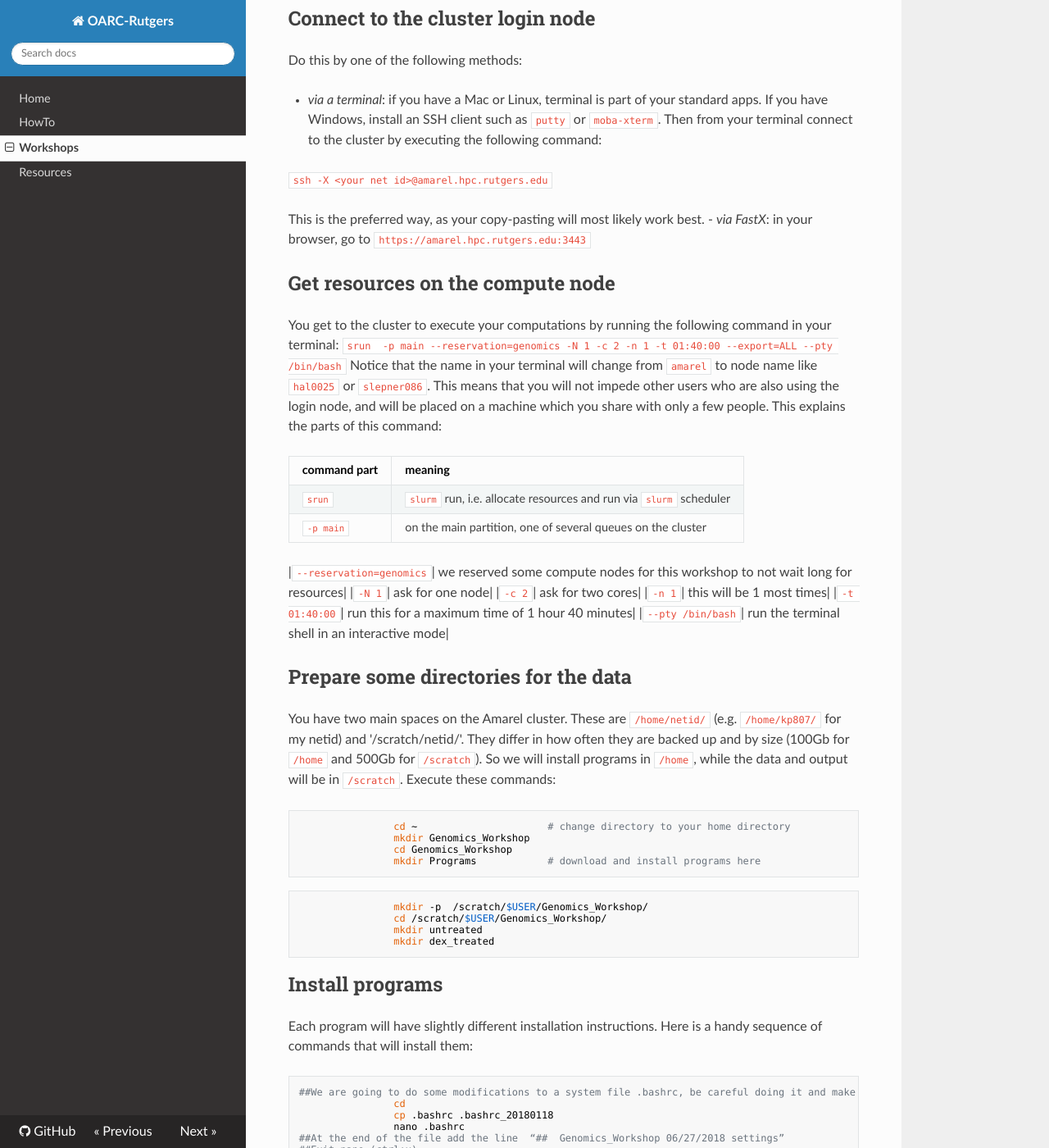
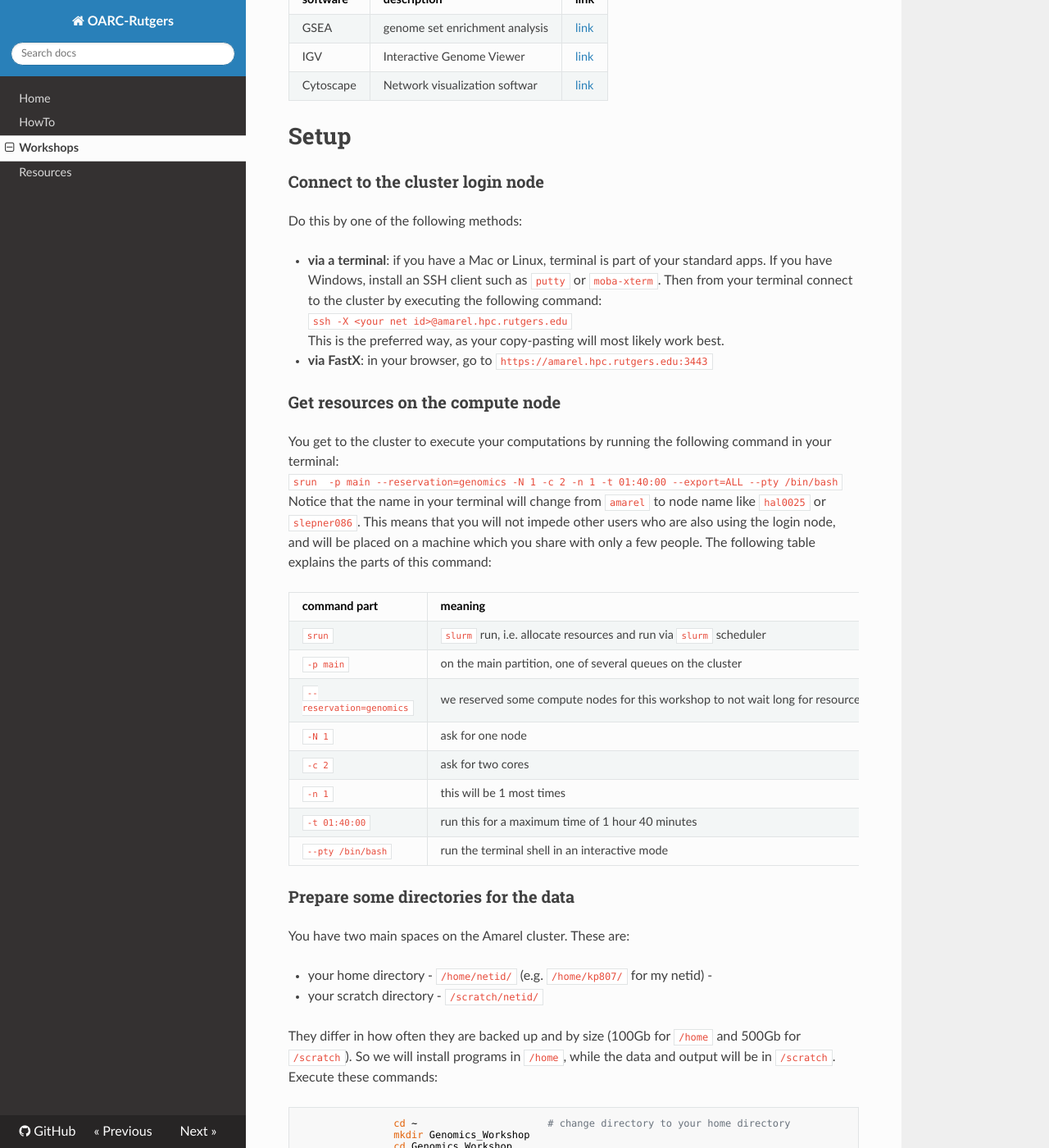
Before and after one commit to EzryStIago/training, an MkDocs documentation site: the page built from docs/workshop.md, in a window 1280 px wide and 1400 px high, scrolled down 978 px. Shown: the whole window at 82% size. Built offline with MkDocs 1.6.1, drawn with Linux system fonts in a browser that asks for light colours; nearby versions of some CDN libraries; old or Windows-style settings are respelled for this version of MkDocs; some of the changed text lies outside the part shown.

Commit message:
"commit"

````diff
--- a/docs/workshop.md
+++ b/docs/workshop.md
@@ -1,3 +1,7 @@
+# Overview
+
+These are the instructions on how to
+
 
 # Genomic Software
 
@@ -22,35 +26,34 @@
 |tophat2| alignment software|`module load mvapich2/2.1  boost/1.59.0  tophat2/2.1.0`|
 |R|language for statistical analysis|`module load intel/17.0.4 R-Project/3.4.1`|
 
-This is a list of other software you might find useful
-               | GSEA     | genome set enrichment analysis| [link] (http://software.broadinstitute.org/gsea/index.jsp) |
-               | IGV      | Interactive Genome Viewer      | [link] (http://software.broadinstitute.org/software/igv/)|
-               | Cytoscape| Network visualization softwar   | [link] (http://www.cytoscape.org/)|
+This is a list of other software you might find useful:
+
+|software|description|link|
+|------|-----------------------------|-----------------------|
+| GSEA     | genome set enrichment analysis| [link](http://software.broadinstitute.org/gsea/index.jsp) |
+| IGV      | Interactive Genome Viewer      | [link](http://software.broadinstitute.org/software/igv/)|
+| Cytoscape| Network visualization softwar   | [link](http://www.cytoscape.org/)|
 
 # Setup
 
-## Connect to the cluster login node
+### Connect to the cluster login node
 Do this by one of the following methods:
 
-  - *via a terminal*: if you have a Mac or Linux, terminal is part of your standard apps. If you have Windows, install an SSH client such as `putty` or `moba-xterm`. Then from your terminal connect to the cluster by executing the following command:
+  - **via a terminal**: if you have a Mac or Linux, terminal is part of your standard apps. If you have Windows, install an SSH client such as `putty` or `moba-xterm`. Then from your terminal connect to the cluster by executing the following command:
+``` ssh -X <your net id>@amarel.hpc.rutgers.edu```
+   This is the preferred way, as your copy-pasting will most likely work best.
+  - **via FastX**: in your browser, go to `https://amarel.hpc.rutgers.edu:3443`
 
-``` ssh -X <your net id>@amarel.hpc.rutgers.edu```
-
-   This is the preferred way, as your copy-pasting will most likely work best.
-  - *via FastX*: in your browser, go to `https://amarel.hpc.rutgers.edu:3443`
-
-## Get resources on the compute node
+### Get resources on the compute node
 
 You get to the cluster to execute your computations by running the following command in your terminal:
 ```srun  -p main --reservation=genomics -N 1 -c 2 -n 1 -t 01:40:00 --export=ALL --pty /bin/bash```
-Notice that the name in your terminal will change from `amarel` to node name like `hal0025` or `slepner086`. This means that you will not impede other users who are also using the login node, and will be placed on a machine which you share with only a few people. This explains the parts of this command:
+Notice that the name in your terminal will change from `amarel` to node name like `hal0025` or `slepner086`. This means that you will not impede other users who are also using the login node, and will be placed on a machine which you share with only a few people. The following table explains the parts of this command:
 
 |command part| meaning|
 |----|----|
 |`srun`| `slurm` run, i.e. allocate resources and run via `slurm` scheduler |
 |`-p main` | on the main partition, one of several queues on the cluster|
-
-
 |`--reservation=genomics`| we reserved some compute nodes for this workshop to not wait long for resources|
 |`-N 1`| ask for one node|
 |`-c 2`| ask for two cores|
@@ -58,9 +61,14 @@
 |`-t 01:40:00`| run this for a maximum time of 1 hour 40 minutes|
 |`--pty /bin/bash`| run the terminal shell in an interactive mode|
 
-## Prepare some directories for the data
+### Prepare some directories for the data
 
-   You have two main spaces on the Amarel cluster. These are `/home/netid/` (e.g. `/home/kp807/` for my netid) and '/scratch/netid/'. They differ in how often they are backed up and by size (100Gb for `/home` and 500Gb for `/scratch`). So we will install programs in `/home`, while the data and output will be in `/scratch`. Execute these commands:
+You have two main spaces on the Amarel cluster. These are:
+
+- your home directory - `/home/netid/`  (e.g. `/home/kp807/` for my netid) -
+- your scratch directory - `/scratch/netid/`
+
+  They differ in how often they are backed up and by size (100Gb for `/home` and 500Gb for `/scratch`). So we will install programs in `/home`, while the data and output will be in `/scratch`. Execute these commands:
 ```
                 cd ~                      # change directory to your home directory
                 mkdir Genomics_Workshop
@@ -141,7 +149,7 @@
                 java -jar ~/Genomics_Workshop/Programs/Trimmomatic-0.36/trimmomatic-0.36.jar #-h
 
 ```
-Moreover, execute these commands to load system-installed sofware so the system knows where to find it (i.e. `samtools command will work`):
+Moreover, execute the following commands to load system-installed sofware so the system knows where to find it (i.e. `samtools` command will work if you execute `module load samtools`):
 ```
 module load samtools
 module load bedtools2./2.25.0
@@ -151,3 +159,27 @@
 ```
 
 # Download data
+
+We will download human RNA-seq data with [GEO accession GSE52778](https://www.ncbi.nlm.nih.gov/geo/query/acc.cgi?acc=GSE52778). The samples we download are in NCBI's short read archive format (SRA). To unpack the original sequence files can be a bit tricky at first. Please put them in different directories:
+```
+                mkdir -p  /scratch/$USER/Genomics_Workshop/
+                cd /scratch/$USER/Genomics_Workshop/
+                mkdir untreated
+                mkdir dex_treated
+```
+
+We will use sratoolkit programs to download data but first we need to configure a location where all data files will be stored. `sratoolkit` will be in your home directory, under `Programs`, and the `vdb-config` might be under the `bin` directory. You will enter `/scratch/your_netID/Genomics_Workshop/download` for the path.
+```
+                vdb-config   --interactive-mode textual     ### dash-dash before interactive-mode
+                         Your choice > 4
+## type new path
+                        /scratch/your_netID/Genomics_Workshop/download
+                        Your choice > Y
+```
+
+Then execute the following commands to get the data. Both `prefetch` and `fastq-dump` are part of sratools. Downloading can take some time! [TODO: check how much time for these files!]
+```
+prefetch -v SRR1039508
+fastq-dump --gzip --split-files SRR1039508
+```
+These two commands showed how to do it for one sample. You need to do it for 6 samples total.
````
Also changed, not shown: 1 other file.
